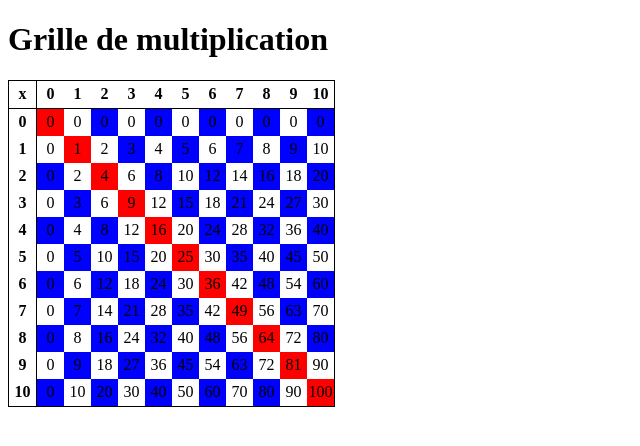
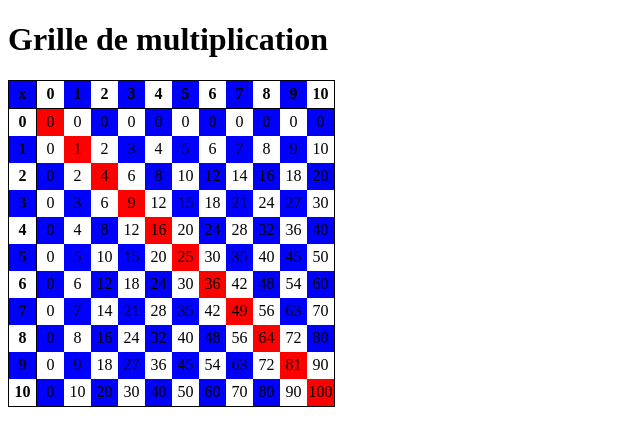
Before and after one commit to theodanel/BOOK-MVC, a PHP site: page /grille.php in a window 1280 px wide. Shown: the top 446 px of the page, without its empty margins (0-640 px from the left). Run offline with PHP 8.4, Linux system fonts and the light colour scheme.

Commit message:
Table end

```diff
--- a/00-recap/exercices/grille.php
+++ b/00-recap/exercices/grille.php
@@ -38,14 +38,14 @@
 
     <table>
         <tr>
-            <th class="legend-bottom legend-right">x</th>
+            <th class="legend-bottom legend-right bg-light">x</th>
             <?php for ($i = 0; $i <= 10; $i++) { ?>
-                <th class="legend-bottom"><?= $i; ?></th>
+                <th class="legend-bottom <?= $i % 2 ? 'bg-light' : ''; ?>"><?= $i; ?></th>
             <?php } ?>
         </tr>
         <?php for ($row = 0; $row <= 10; $row++) { ?>
             <tr>
-                <th class="legend-right"><?= $row; ?></th>
+                <th class="legend-right <?= $row % 2 ? 'bg-light' : ''; ?>"><?= $row; ?></th>
                 <?php for ($col = 0; $col <= 10; $col++) {
                     // Ici je fais la logique pour avoir la bonne classe en fonction du nombre
                     $class = '';
```
